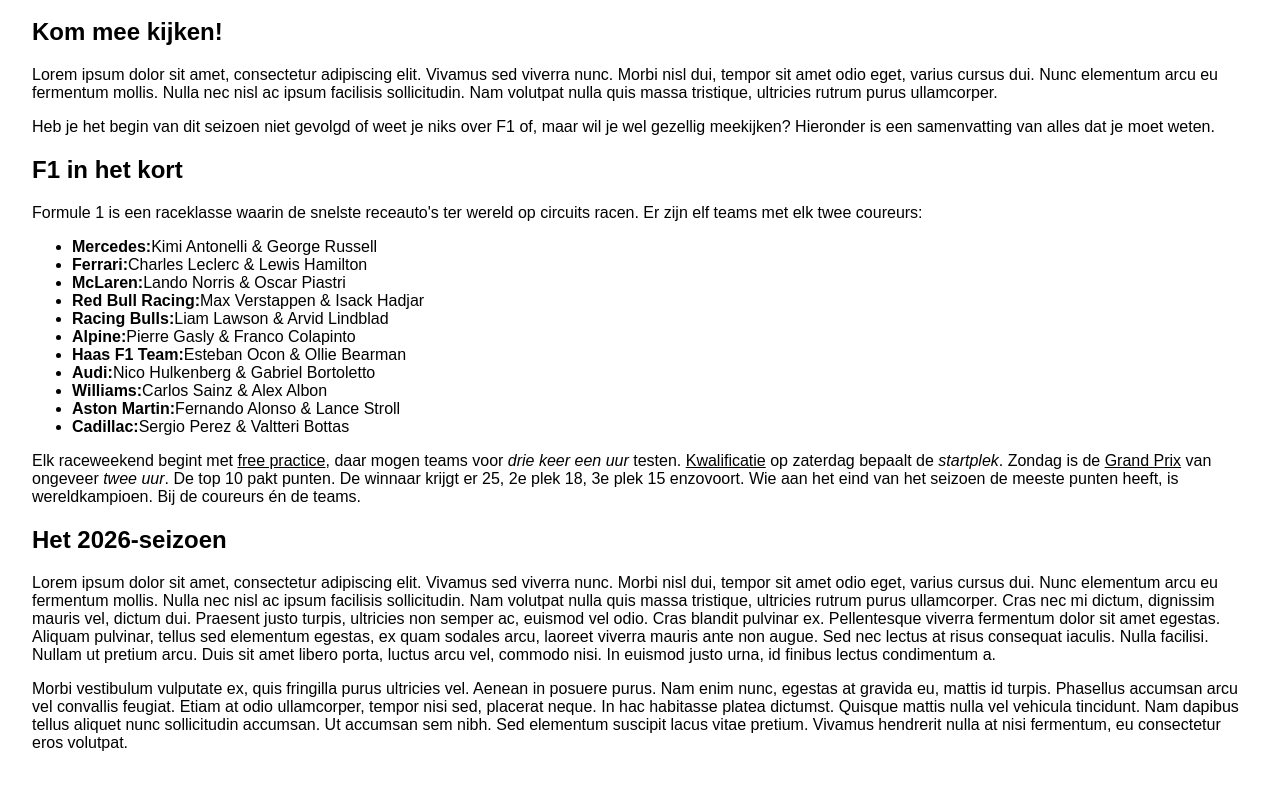
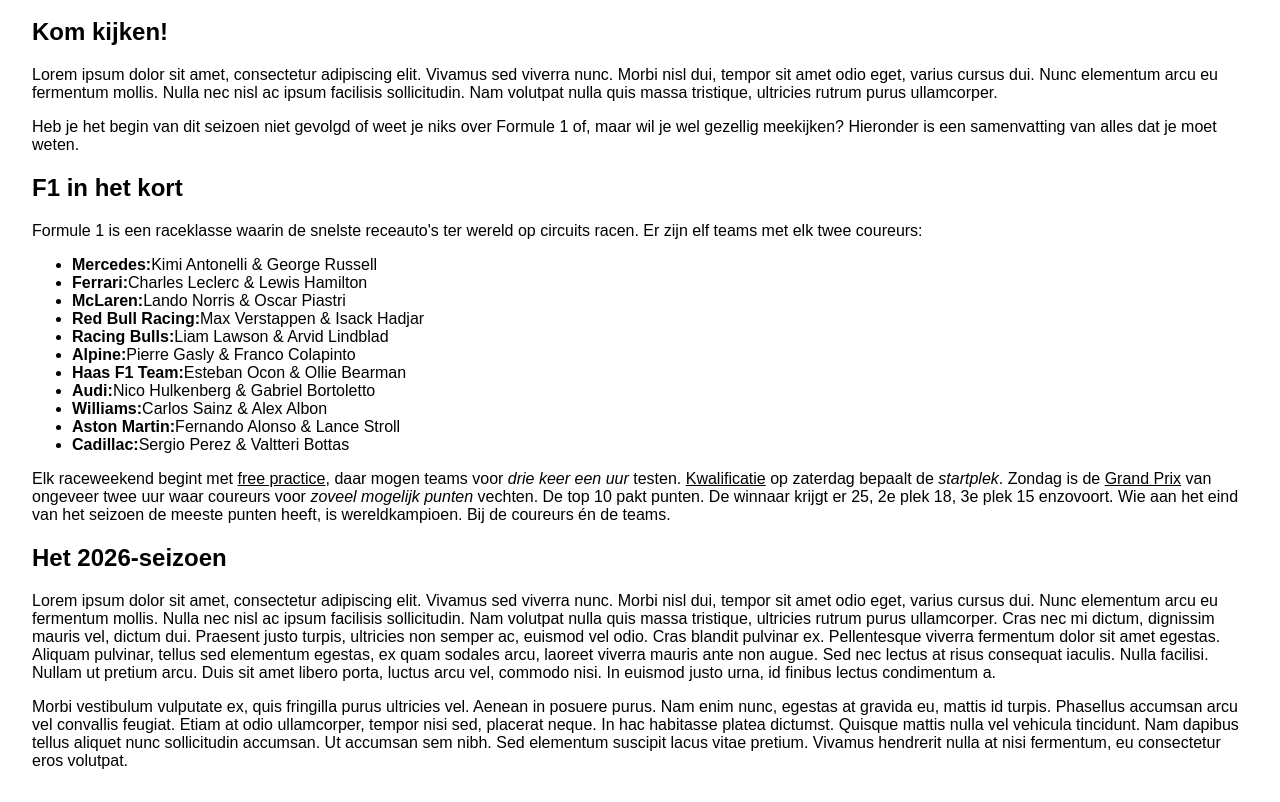
Before and after one commit to immewilhelmus/ImmeWilhelmus_HTML2_Bouwen, a plain HTML site: page index.html in a window 1280 px wide. Shown: the part 72-874 px from the top of the page. Drawn offline with Linux system fonts and the light colour scheme.

Commit message:
WebLab Run 20-11-2026 11:43:02 (UTC+01:00)

```diff
--- a/index.html
+++ b/index.html
@@ -9,9 +9,9 @@
 <body>
   <h1>Project watch party F1</h1>
   <script src="script.js"></script>
-  <h2>Kom mee kijken!</h2>
+  <h2>Kom kijken!</h2>
   <p>Lorem ipsum dolor sit amet, consectetur adipiscing elit. Vivamus sed viverra nunc. Morbi nisl dui, tempor sit amet odio eget, varius cursus dui. Nunc elementum arcu eu fermentum mollis. Nulla nec nisl ac ipsum facilisis sollicitudin. Nam volutpat nulla quis massa tristique, ultricies rutrum purus ullamcorper.</p>
-  <p>Heb je het begin van dit seizoen niet gevolgd of weet je niks over F1 of, maar wil je wel gezellig meekijken? Hieronder is een samenvatting van alles dat je moet weten.</p>
+  <p>Heb je het begin van dit seizoen niet gevolgd of weet je niks over Formule 1 of, maar wil je wel gezellig meekijken? Hieronder is een samenvatting van alles dat je moet weten.</p>
   <h2>F1 in het kort</h2>
   <p>Formule 1 is een raceklasse waarin de snelste receauto's ter wereld op circuits racen. Er zijn elf teams met elk twee coureurs:</p>
   <ul>
@@ -25,7 +25,7 @@
     <li><b>Audi:</b>Nico Hulkenberg & Gabriel Bortoletto</li> <li><b>Williams:</b>Carlos Sainz & Alex Albon</li>
     <li><b>Aston Martin:</b>Fernando Alonso & Lance Stroll</li> <li><b>Cadillac:</b>Sergio Perez & Valtteri Bottas</li>
   </ul>
-  <p>Elk raceweekend begint met <u>free practice</u>, daar mogen teams voor <em>drie keer een uur</em> testen. <u>Kwalificatie</u> op zaterdag bepaalt de <em>startplek</em>. Zondag is de <u>Grand Prix</u> van ongeveer <em>twee uur</em>. De top 10 pakt punten. De winnaar krijgt er 25, 2e plek 18, 3e plek 15 enzovoort. Wie aan het eind van het seizoen de meeste punten heeft, is wereldkampioen. Bij de coureurs én de teams.</p>
+  <p>Elk raceweekend begint met <u>free practice</u>, daar mogen teams voor <em>drie keer een uur</em> testen. <u>Kwalificatie</u> op zaterdag bepaalt de <em>startplek</em>. Zondag is de <u>Grand Prix</u> van ongeveer twee uur waar coureurs voor <em>zoveel mogelijk punten</em> vechten. De top 10 pakt punten. De winnaar krijgt er 25, 2e plek 18, 3e plek 15 enzovoort. Wie aan het eind van het seizoen de meeste punten heeft, is wereldkampioen. Bij de coureurs én de teams.</p>
   <h2>Het 2026-seizoen</h2>
   <p>Lorem ipsum dolor sit amet, consectetur adipiscing elit. Vivamus sed viverra nunc. Morbi nisl dui, tempor sit amet odio eget, varius cursus dui. Nunc elementum arcu eu fermentum mollis. Nulla nec nisl ac ipsum facilisis sollicitudin. Nam volutpat nulla quis massa tristique, ultricies rutrum purus ullamcorper. Cras nec mi dictum, dignissim mauris vel, dictum dui. Praesent justo turpis, ultricies non semper ac, euismod vel odio. Cras blandit pulvinar ex. Pellentesque viverra fermentum dolor sit amet egestas. Aliquam pulvinar, tellus sed elementum egestas, ex quam sodales arcu, laoreet viverra mauris ante non augue. Sed nec lectus at risus consequat iaculis. Nulla facilisi. Nullam ut pretium arcu. Duis sit amet libero porta, luctus arcu vel, commodo nisi. In euismod justo urna, id finibus lectus condimentum a.</p>
 <p>Morbi vestibulum vulputate ex, quis fringilla purus ultricies vel. Aenean in posuere purus. Nam enim nunc, egestas at gravida eu, mattis id turpis. Phasellus accumsan arcu vel convallis feugiat. Etiam at odio ullamcorper, tempor nisi sed, placerat neque. In hac habitasse platea dictumst. Quisque mattis nulla vel vehicula tincidunt. Nam dapibus tellus aliquet nunc sollicitudin accumsan. Ut accumsan sem nibh. Sed elementum suscipit lacus vitae pretium. Vivamus hendrerit nulla at nisi fermentum, eu consectetur eros volutpat.</p>
```
Also changed, not shown: 1 other file.
